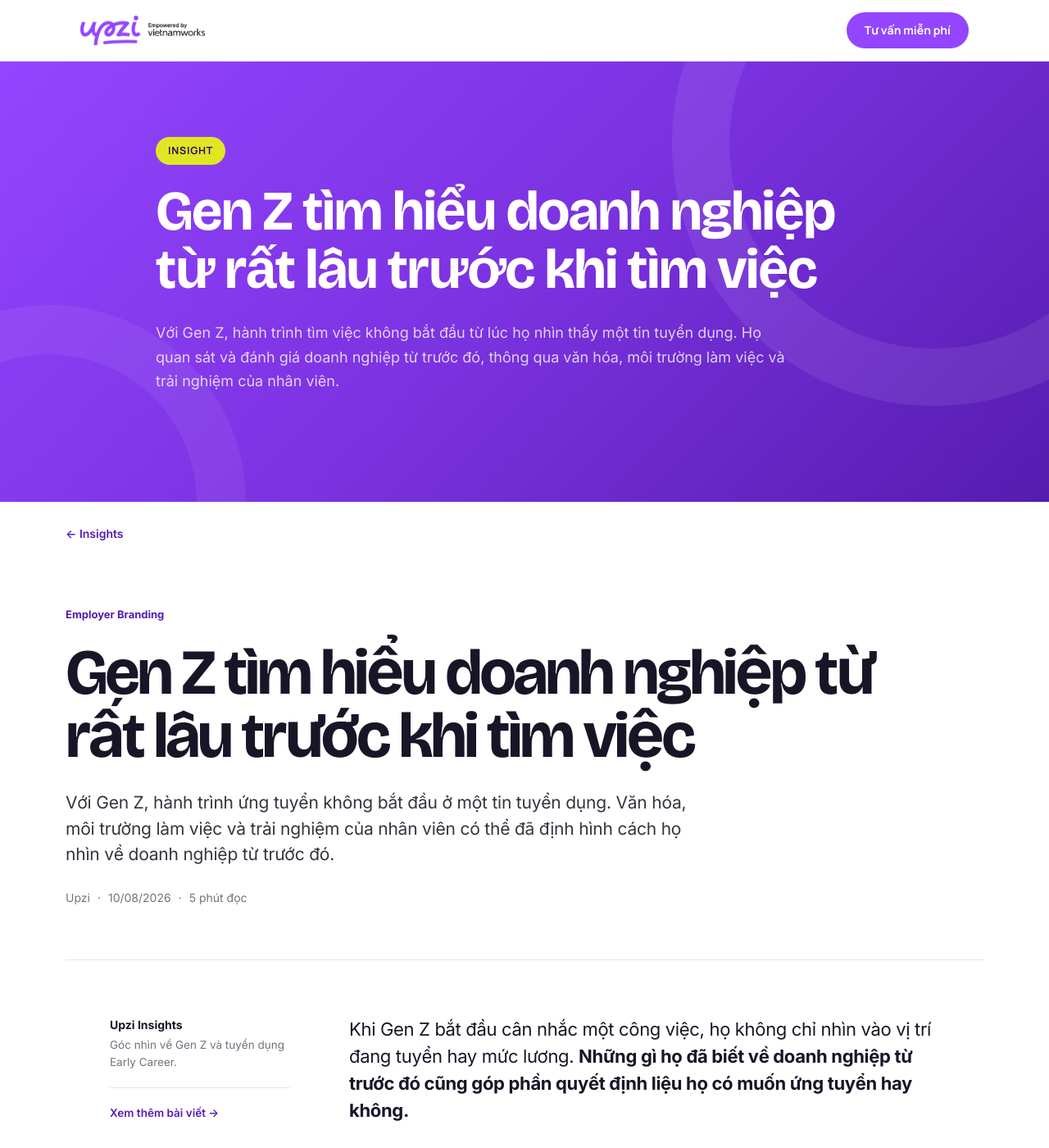
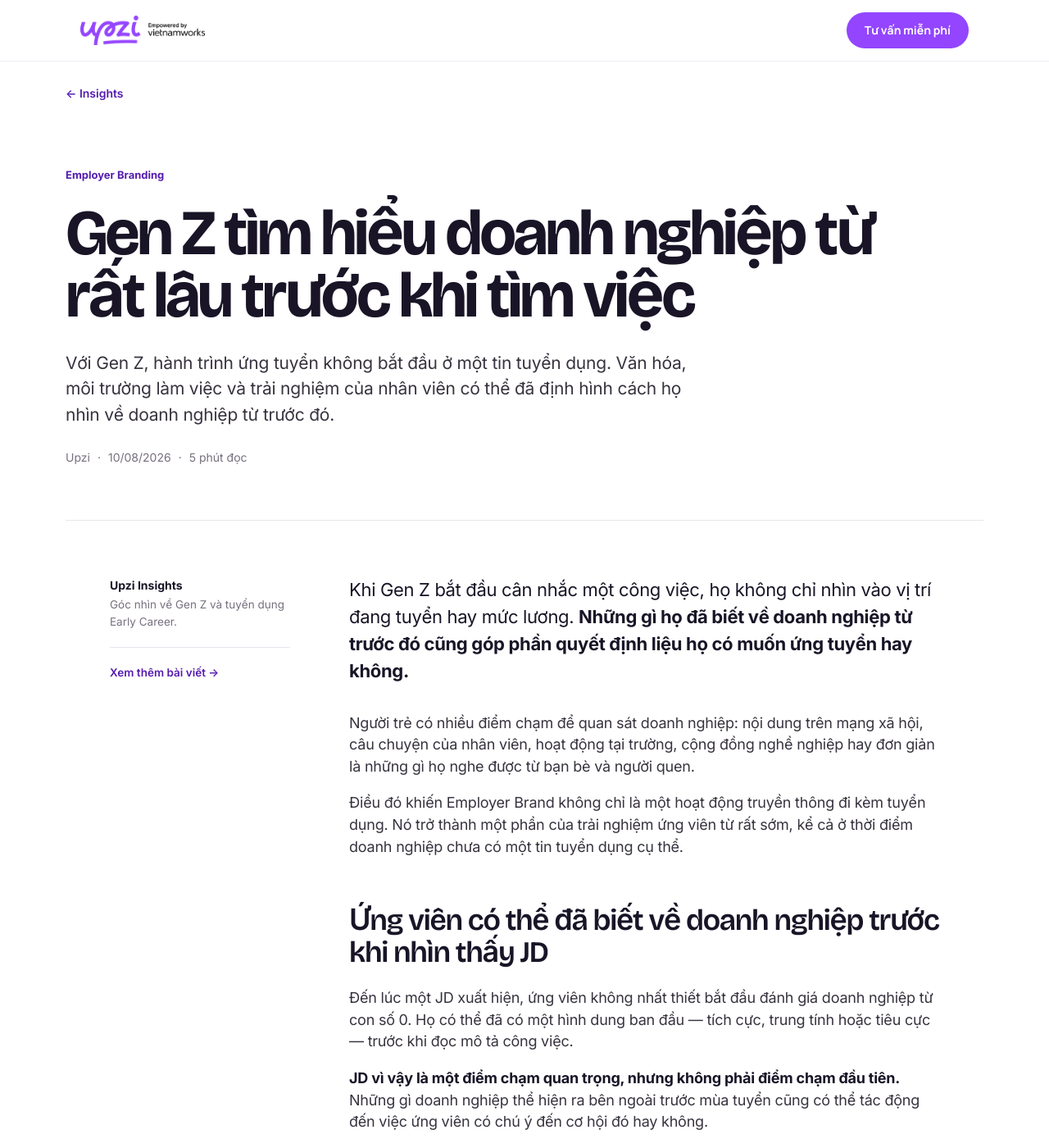
Before and after one commit to upzi-vn/employers, a Jekyll site: the page built from _posts/2026-08-10-bai-viet-dau-tien.html, in a window 1280 px wide and 1400 px high. Shown: the whole window at 82% size. Built offline with Jekyll 4.4.1, drawn with Linux system fonts in a browser that asks for light colours; some of the changed text lies outside the part shown.

Commit message:
Remove duplicate insight hero and source attribution

```diff
--- a/_posts/2026-08-10-bai-viet-dau-tien.html
+++ b/_posts/2026-08-10-bai-viet-dau-tien.html
@@ -10,6 +10,9 @@
 ---
 
 <style>
+/* This article renders its own editorial header instead of frame2's landing-style hero. */
+.story-hero{display:none}
+
 .article-page{
   --purple:#9345FF;
   --purple-dark:#551CAF;
@@ -50,8 +53,6 @@
 .article-stat{display:grid;grid-template-columns:90px 1fr;gap:18px;align-items:start;padding:10px 0}
 .article-stat b{font-family:"Bricolage Grotesque",Inter,sans-serif;font-size:30px;line-height:1;color:var(--purple-dark)}
 .article-stat span{font-size:17px;line-height:1.45;color:var(--body)}
-.article-source{margin-top:58px;padding-top:24px;border-top:1px solid var(--line);font-size:14px;line-height:1.6;color:var(--muted)}
-.article-source a{color:var(--purple-dark);font-weight:700;text-decoration:none}
 .article-cta{border-top:1px solid var(--line);padding:52px 0 76px}
 .article-cta-inner{width:min(720px,calc(100% - 48px));margin:0 auto}
 .article-cta h2{font-family:"Bricolage Grotesque",Inter,sans-serif;font-size:30px;line-height:1.1;letter-spacing:-.025em;margin:0 0 12px}
@@ -116,7 +117,7 @@
 
       <h2>Gen Z quan tâm đến trải nghiệm phía sau công việc</h2>
 
-      <p>Trong bài viết của VnExpress được Upzi tham khảo, các yếu tố liên quan đến trải nghiệm làm việc xuất hiện nổi bật trong kỳ vọng của Gen Z. Không chỉ là “có việc”, người trẻ còn quan tâm nơi đó có giúp họ phát triển hay không và môi trường có phù hợp với mình hay không.</p>
+      <p>Các yếu tố liên quan đến trải nghiệm làm việc xuất hiện nổi bật trong kỳ vọng của Gen Z. Không chỉ là “có việc”, người trẻ còn quan tâm nơi đó có giúp họ phát triển hay không và môi trường có phù hợp với mình hay không.</p>
 
       <div class="article-stats">
         <div class="article-stat"><b>60%</b><span>ưu tiên cơ hội học hỏi và phát triển.</span></div>
@@ -153,10 +154,6 @@
       </ul>
 
       <div class="article-quote">Ứng viên không chỉ đánh giá một công việc. Họ đang đánh giá doanh nghiệp trước khi quyết định liệu có muốn làm việc ở đó hay không.</div>
-
-      <div class="article-source">
-        Nguồn tham khảo: <a href="https://vnexpress.net/gen-z-dan-khien-nha-tuyen-dung-thay-doi-5013490.html" target="_blank" rel="noopener">VnExpress — “Gen Z dần khiến nhà tuyển dụng thay đổi”</a>.
-      </div>
     </article>
   </main>
 
```
Also changed, not shown: other parts of _posts/2026-08-10-bai-viet-dau-tien.html (+1 -1 lines).
